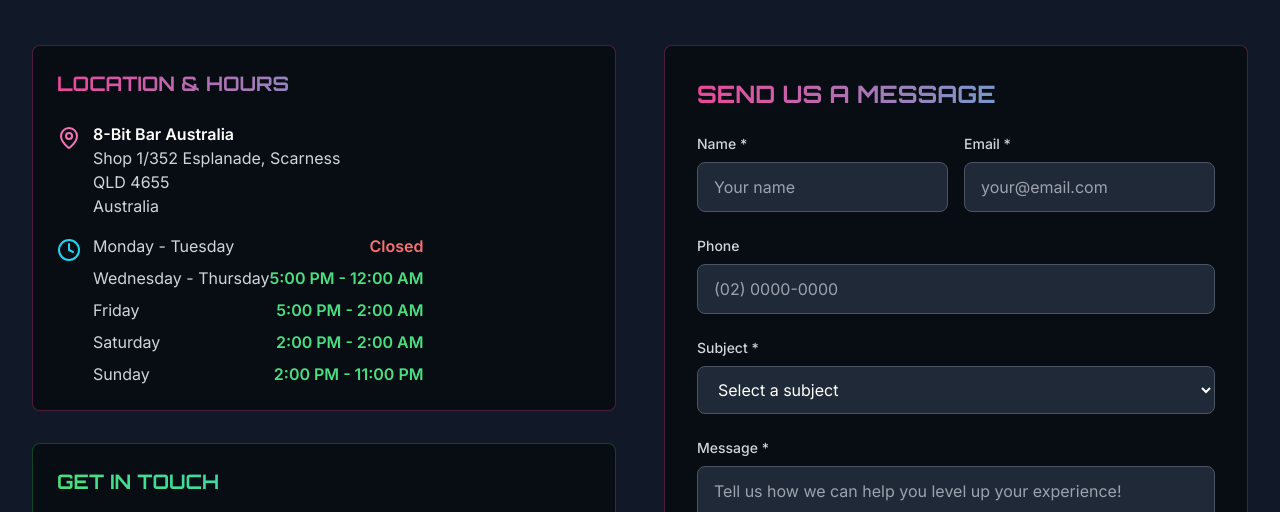
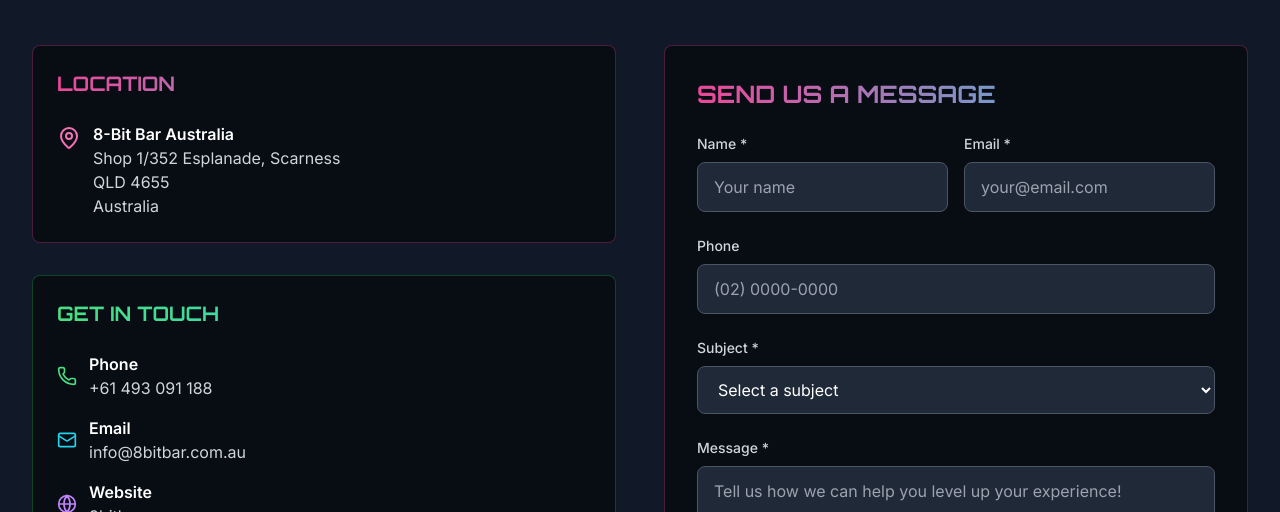
Before and after one commit to DigamberMehta/8bitbar, a React (Vite) app in the folder frontend/: page /contact in a window 1280 px wide. Shown: the part 228-740 px from the top of the page. Built offline with nearby package versions, Linux system fonts and the light colour scheme; no server answers.

Commit message:
contact page changes

```diff
--- a/frontend/src/pages/ContactPage.jsx
+++ b/frontend/src/pages/ContactPage.jsx
@@ -41,18 +41,6 @@
     });
   };
 
-  const openingHours = [
-    { day: "Monday - Tuesday", hours: "Closed", status: "closed" },
-    {
-      day: "Wednesday - Thursday",
-      hours: "5:00 PM - 12:00 AM",
-      status: "open",
-    },
-    { day: "Friday", hours: "5:00 PM - 2:00 AM", status: "open" },
-    { day: "Saturday", hours: "2:00 PM - 2:00 AM", status: "open" },
-    { day: "Sunday", hours: "2:00 PM - 11:00 PM", status: "open" },
-  ];
-
   return (
     <div className="min-h-screen bg-gray-900 py-12">
       <div className="max-w-7xl mx-auto px-4 sm:px-6 lg:px-8">
@@ -72,7 +60,7 @@
             {/* Location */}
             <div className="bg-black/50 border border-pink-500/30 rounded-lg p-6">
               <h3 className="font-['Orbitron'] text-xl font-bold mb-6 text-transparent bg-clip-text bg-gradient-to-r from-pink-500 to-cyan-400">
-                LOCATION & HOURS
+                LOCATION
               </h3>
 
               <div className="space-y-4">
@@ -87,29 +75,6 @@
                     </p>
                     <p className="text-gray-300">QLD 4655</p>
                     <p className="text-gray-300">Australia</p>
-                  </div>
-                </div>
-
-                <div className="flex items-start space-x-3">
-                  <Clock className="h-6 w-6 text-cyan-400 mt-1 flex-shrink-0" />
-                  <div className="space-y-2">
-                    {openingHours.map((schedule, index) => (
-                      <div
-                        key={index}
-                        className="flex justify-between items-center"
-                      >
-                        <span className="text-gray-300">{schedule.day}</span>
-                        <span
-                          className={`font-semibold ${
-                            schedule.status === "closed"
-                              ? "text-red-400"
-                              : "text-green-400"
-                          }`}
-                        >
-                          {schedule.hours}
-                        </span>
-                      </div>
-                    ))}
                   </div>
                 </div>
               </div>
@@ -140,10 +105,10 @@
                   <div>
                     <p className="text-white font-semibold">Email</p>
                     <a
-                      href="mailto:play@8bitbar.com.au"
+                      href="mailto:info@8bitbar.com.au"
                       className="text-gray-300 hover:text-cyan-400 transition-colors"
                     >
-                      play@8bitbar.com.au
+                      info@8bitbar.com.au
                     </a>
                   </div>
                 </div>
```
